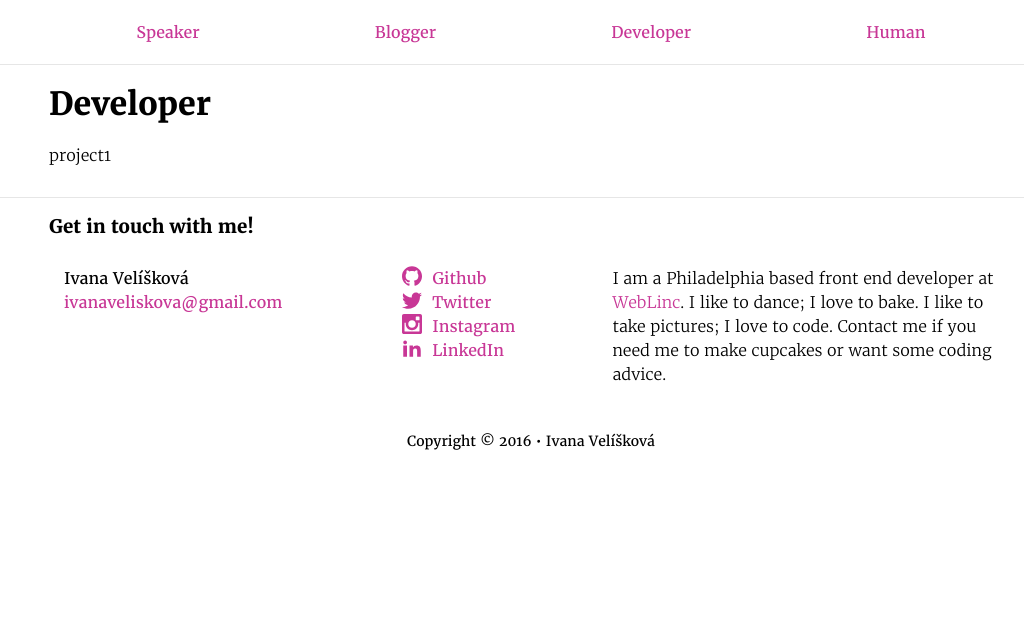
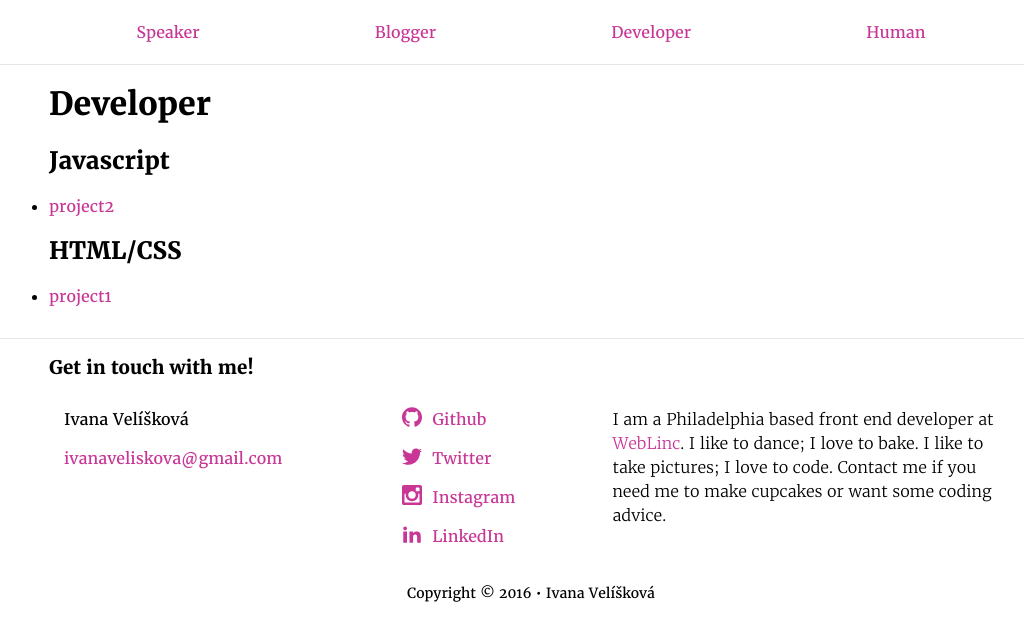
Before and after one commit to ivanaveliskova/jekyll-template, a Jekyll site: the page built from developer.html, in a window 1280 px wide. Shown: the part 540-1159 px from the top of the page, without its empty margins (109-1133 px from the left). Built offline with Jekyll 4.4.1, drawn with Linux system fonts in a browser that asks for light colours; before the commit the page ends 1007 px from its top, so only the background shows below that.

Commit message:
Continues to develop collection section with its own order and any other customizations that would be needed

```diff
--- a/_config.yml
+++ b/_config.yml
@@ -29,7 +29,7 @@ collections:
 
 
 # Post Settings
-permalink: /blog/:title
+permalink: /blogger/:title
 
 defaults:
   -
@@ -39,6 +39,7 @@ defaults:
       header_image: "/images/desk_placeholder.jpeg"
       header_bgcolor: "rgb(149, 101, 58)"
       header_text: "Ivana Vel&iacute;&scaron;kov&aacute;"
+      hidden: "false"
   -
     scope:
       path: ""
--- a/_includes/header.html
+++ b/_includes/header.html
@@ -23,7 +23,7 @@
     <nav class="header__nav">
       {% assign pages = site.pages | sort:"order" %}
       {% for my_page in pages %}
-        {% if my_page.title %}
+        {% if my_page.title and my_page.hidden == "false" %}
         <a class="header__nav-link" href="{{ my_page.url | prepend: site.baseurl }}">{{ my_page.title }}</a>
         {% endif %}
       {% endfor %}
--- a/_portfolio/project1.html
+++ b/_portfolio/project1.html
@@ -1,6 +1,10 @@
 ---
 title: project1
+image: some_image_here
+type: css
 ---
 
 
 <p> This has some content in it maybe some will be shown in the front page and some won't? </p>
+
+<!-- Should I set a default image? Hopefully I will be consistent on which images I use -->
--- a/_sass/_footer.scss
+++ b/_sass/_footer.scss
@@ -63,7 +63,7 @@
 }
 
 .footer__copyright {
-    margin-top: 20px;
+    margin-top: 10px;
     font-size: 14px;
     text-align: center;
 }
--- a/_sass/_reset.scss
+++ b/_sass/_reset.scss
@@ -54,7 +54,8 @@ h4 { font-size: 1.12em; }
 h5 { font-size: 0.83em; }
 h6 { font-size: 0.75em; }
 
-p, h1, h2, h3, h4, h5, h6 {
+p, h1, h2, h3, h4, h5, h6,
+ul, li {
     margin-bottom: 15px;
 }
 
@@ -71,3 +72,9 @@ a, a span {
         text-decoration: none;
     }
 }
+
+img {
+    width: 100%;
+    max-width: 100%;
+    vertical-align: center;
+}
--- a/developer.html
+++ b/developer.html
@@ -6,7 +6,21 @@ order: 3
 header_image: https://images.unsplash.com/photo-1460134846237-51c777df6111?ixlib=rb-0.3.5&q=80&fm=jpg&crop=entropy&s=c60afdf07aa118d745e64c7391269cbe
 header_bgcolor: rgb(204, 165, 142)
 ---
+{% assign projects = site.portfolio | sort:"order" %}
+<h2>Javascript</h2>
+<ul class="project-list">
+    {% for project in projects %}
+        {% if project.type == "javascript" %}
+            <li class="project-list__item"><a href="{{ project.url | prepend: site.baseurl }}" class="project-list__item-link"> {{ project.title }}</a></li>
+        {% endif %}
+    {% endfor %}
+</ul>
 
-{% for project in site.portfolio %}
-    <a href="{{ project.url | prepend: site.baseurl }}"><p> {{ project.title }} </p></a>
-{% endfor %}
+<h2>HTML/CSS</h2>
+<ul class="project-list">
+    {% for project in projects %}
+        {% if project.type == "html" or project.type == "css" %}
+            <li class="project-list__item"><a href="{{ project.url | prepend: site.baseurl }}" class="project-list__item-link"> {{ project.title }}</a></li>
+        {% endif %}
+    {% endfor %}
+</ul>
```
Also changed, not shown: _portfolio/project2.html (added, +10 -0 lines), images/blog-images/CesiumN3rdstmap.png (added), images/blog-images/N3rdstSpreadsheet.png (added), images/blog-images/N3rdstmap.png (added), images/blog-images/costumeandmusic.jpg (added), images/blog-images/costumemaking.jpg (added), images/blog-images/maggiehawkgirl.jpg (added).
